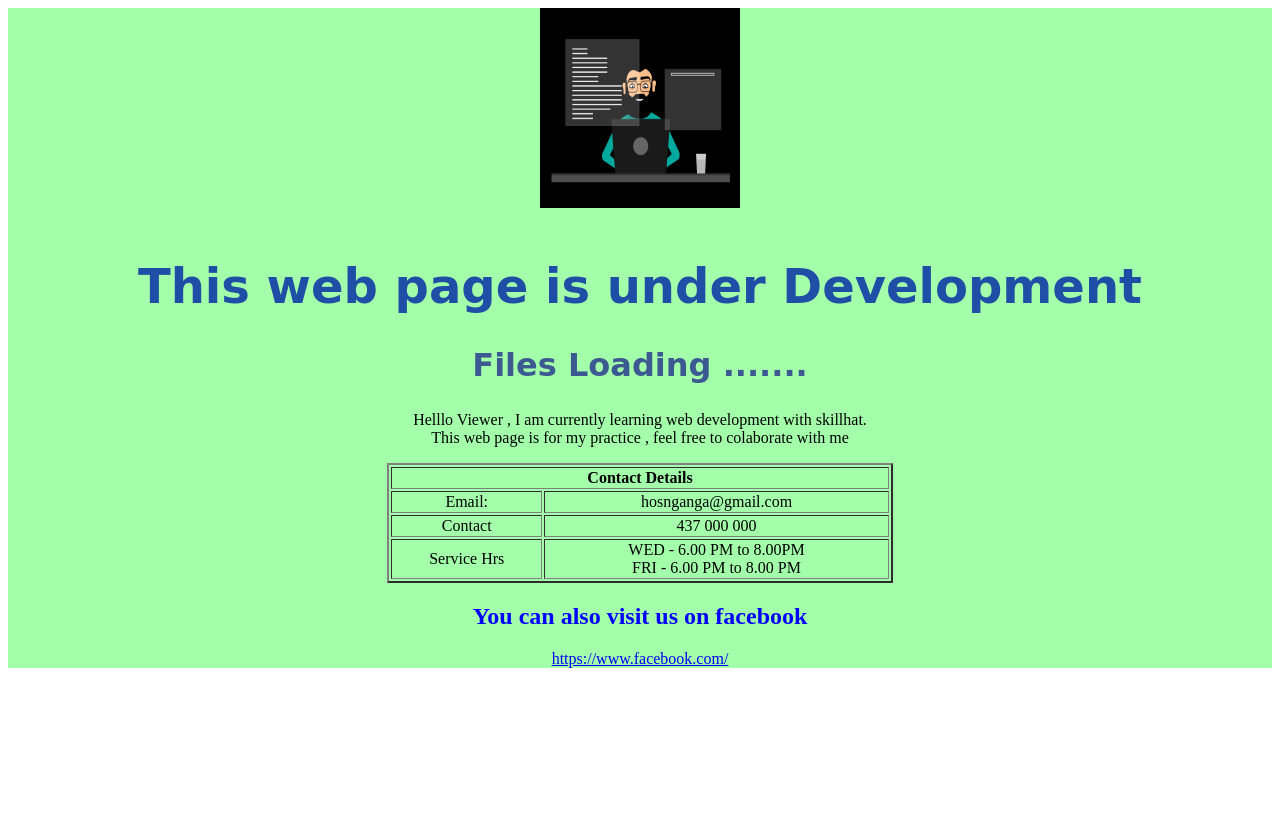
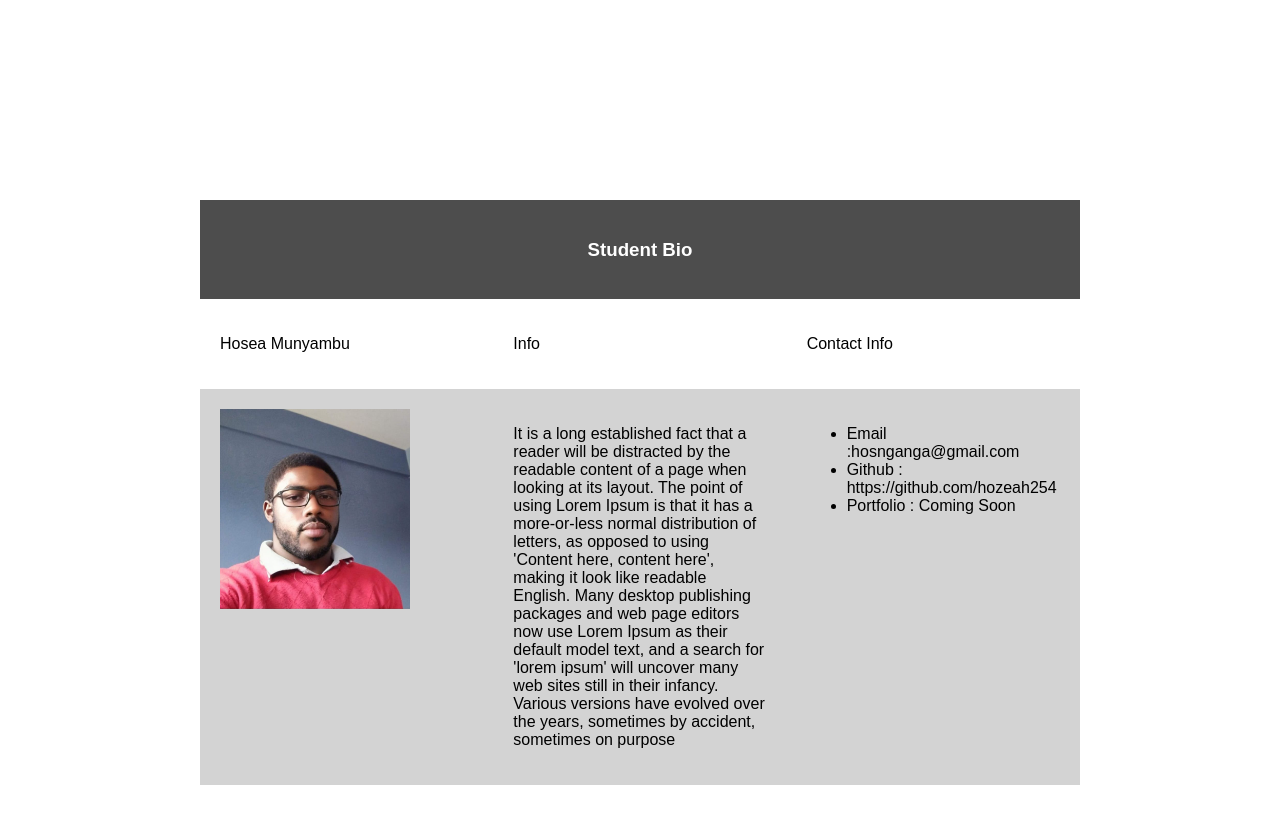
Before and after one commit to hozeah254/webDev2023, a plain HTML site: page index.html in a window 1280 px wide. Before the commit the page ends 800 px from the top, so only its background shows below. Drawn offline with Linux system fonts and the light colour scheme.

Commit message:
Updated Html with CSS Style

```diff
--- a/index.html
+++ b/index.html
@@ -1,37 +1,92 @@
 <!DOCTYPE html>
 <html lang="en">
+<head>
+    <meta charset="UTF-8">
+    <meta name="viewport" content="width=device-width, initial-scale=1.0">
+    <title>Student Page</title>
     <style>
-        div {
-          background-color: #a3ffa9;
+        body {
+            margin: 200px;
+            padding: 0;
+            font-family: Arial, sans-serif;
         }
-        </style>
-    <head>
-        <title>Web Under Dev</title>
-        <meta name="viewport" content="width=device-width, initial-scale=1.0">
-        <link rel="icon" type="image/x-icon" href="favicon.jpg">
-    </head>
 
+        #student-bio {
+            background-color: rgba(0, 0, 0, 0.699);
+            color: white;
+            text-align: center;
+            padding: 20px;
+        }
 
+        #info-section {
+            display: flex;
+        }
 
+        .info-part {
+            flex: 1;
+            padding: 20px;
+        }
 
-         <div style="text-align: center;">   <img  src="computer.gif" alt="Computer Man" align="center"style="width:200px;height:200px ; ></div>
-         <body style="background-color: rgb(196, 209, 221);"></body>
-            <br> <br>
-            <p><b><h1 style="color:rgb(30, 78, 166);text-align:center;font-size:300%;font-family:cursive;">This web page is under Development </h1></b>
-                <p><b><h2 style="color:rgb(61, 89, 145);text-align:center;font-size:200%;font-family:cursive;">Files Loading <b>...</b>.... </h2></b>
-                    <p>Helllo Viewer , I am  currently learning  web development with skillhat. <br> This web page is for my practice , feel free to colaborate with me</pp>
-                    <table style="width:40%" border="2px solid white" align="center" background-color="cyan">
-                        <tr>
-                            <th colspan="3" align="center">Contact Details</th>
-                            </tr>
-                            <tr><td>Email:</td> <td>hosnganga@gmail.com</td></tr>
-                            <tr><td>Contact</td><td>437 000 000</td></tr>
-                            <tr><td rowspan="3">Service Hrs</td><td rowspan="3">WED - 6.00 PM to 8.00PM <br>FRI - 6.00 PM to 8.00 PM</td></tr>
-                            </table>
-<H2 style="color: blue;text-align: center;">You can also visit us on facebook </H2>
-<p style="text-align: center;"><a href="https://www.facebook.com/" target="iframe_a">https://www.facebook.com/</a></p>
+        #additional-info {
+            display: flex;
+            background-color: lightgray;
+        }
 
-            </body>
+        .additional-part {
+            flex: 1;
+            padding: 20px;
+            box-sizing: border-box;
+        }
 
+        .additional-part img {
+            max-width: 200px;
+            height: 200px;
+            width: auto;
+            display: block;
+            margin: auto;
+        }
+    </style>
+</head>
+<body>
 
+    <div id="student-bio">
+        <h3>Student Bio</h3>
+    </div>
+
+    <div id="info-section">
+        <div class="info-part">
+            <p>Hosea Munyambu</p>
+        </div>
+        <div class="info-part">
+            <p>Info</p>
+        </div>
+        <div class="info-part">
+            <p>Contact Info</p>
+        </div>
+    </div>
+
+    <div id="additional-info">
+        <div class="additional-part">
+            <img src=hosea.jpg align = "left" alt="Sample Image">
+        </div>
+        <div class="additional-part">
+            <p>It is a long established fact that a reader will be distracted by the readable content of
+                a page when looking at its layout. The point of using Lorem Ipsum is that it has a more-or-less
+                normal distribution of letters, as opposed to using 'Content here, content here', making it look
+                like readable English. Many desktop publishing packages and web page editors now use Lorem Ipsum as
+                their default model text, and a search for 'lorem ipsum' will uncover many web sites still in their infancy.
+                Various versions have evolved over the years, sometimes by accident, sometimes on purpose</p>
+        </div>
+        <div class="additional-part">
+            <ul>
+                <li b >Email		:hosnganga@gmail.com</li>
+                <li>Github		: https://github.com/hozeah254 </li>
+                <li>Portfolio	: Coming Soon</li>
+            </ul>
+        </div>
+    </div>
+
+    <!-- this is a New modified index page -->
+
+</body>
 </html>
```
